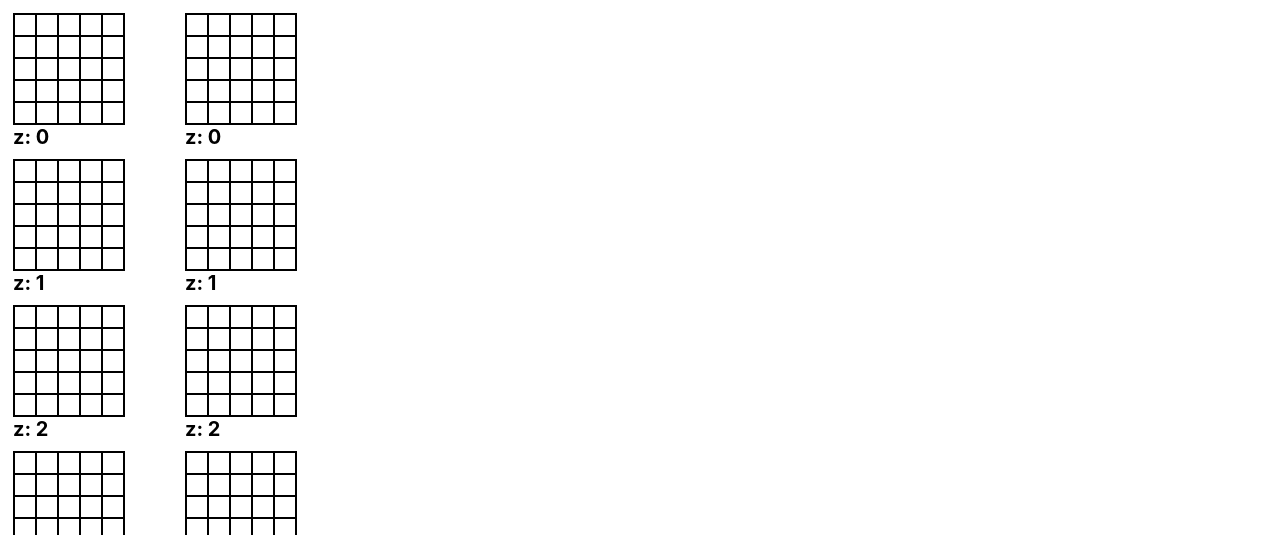
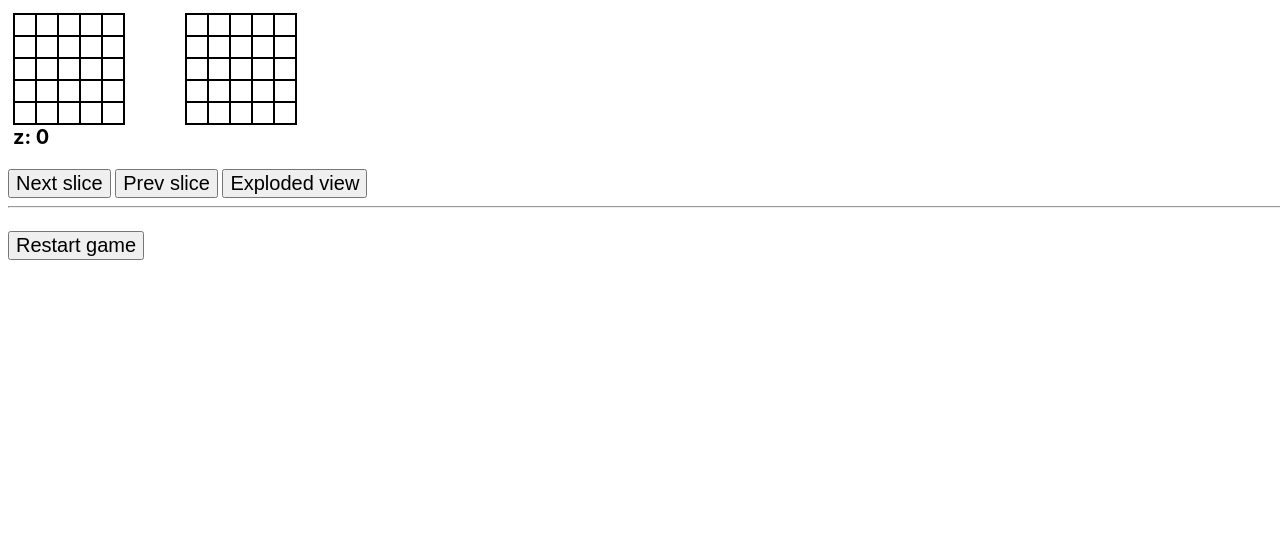
Before and after one commit to alwaysandy/3D-Battleship-js, a Flask app: page /game in a window 1280 px wide. Shown: the top 535 px of the page. Run offline with Flask 2, Linux system fonts and the light colour scheme; some libraries are stand-ins or nearby versions.

Commit message:
Add slice and explosion views

```diff
--- a/static/game.js
+++ b/static/game.js
@@ -1,13 +1,15 @@
 function createBoardDivs() {
     const container = document.querySelector('.flex-container');
-    const boardRows = [];
     let boardRow, boardNode;
     for (let i = 0; i < 2; i++) {
         for (let z = 0; z < BOARD_SIZE; z++) {
             if (i === 0) {
                 boardRow = document.createElement('div');
+                if (z !== 0) {
+                    boardRow.classList.add('hidden');
+                }
                 boardRow.classList.add('board-row');
-                boardRows.push(boardRow);
+                boardRowNodes.push(boardRow);
                 playerBoardNodes.push([]);
             } else {
                 opBoardNodes.push([]);
@@ -52,18 +54,17 @@ function createBoardDivs() {
                 }
                 boardNode.appendChild(line);
             }
-            const zP = document.createElement('p');
-            zP.classList.add('zInfo');
-            zP.textContent = "z: " + z;
-            boardNode.appendChild(zP);
-            if (i === 1) {
-                zP.classList.add('opZInfo');
+            if (i === 0) {
+                const zP = document.createElement('p');
+                zP.classList.add('zInfo');
+                zP.textContent = "z: " + z;
+                boardNode.appendChild(zP);
             }
-            boardRows[z].appendChild(boardNode);
+            boardRowNodes[z].appendChild(boardNode);
         }
     }
 
-    boardRows.forEach(br => container.appendChild(br));
+    boardRowNodes.forEach(br => container.appendChild(br));
 }
 
 function createShotsDataArray() {
@@ -147,11 +148,74 @@ function handleClick(t) {
     }
 }
 
+function displayNextSlice() {
+    if (slice === 4) {
+        return;
+    }
+
+    boardRowNodes[slice].classList.add('hidden');
+    slice++;
+    boardRowNodes[slice].classList.remove('hidden');
+}
+
+function displayPrevSlice() {
+    if (slice === 0) {
+        return;
+    }
+    boardRowNodes[slice].classList.add('hidden');
+    slice--;
+    boardRowNodes[slice].classList.remove('hidden');
+}
+
+function displayExplodedView() {
+    const sliceViewButton = document.querySelector('#slice-view');
+    const explodedViewButton = document.querySelector('#exploded-view');
+    const nextSliceButton = document.querySelector('#next-slice');
+    const prevSliceButton = document.querySelector('#prev-slice');
+
+    for (let n of boardRowNodes) {
+        n.classList.remove('hidden');
+    }
+    sliceViewButton.classList.remove('hidden');
+    explodedViewButton.classList.add('hidden');
+    nextSliceButton.classList.add('hidden');
+    prevSliceButton.classList.add('hidden');
+}
+
+function displaySliceView() {
+    const explodedViewButton = document.querySelector('#exploded-view');
+    const sliceViewButton = document.querySelector('#slice-view');
+    const nextSliceButton = document.querySelector('#next-slice');
+    const prevSliceButton = document.querySelector('#prev-slice');
+
+    for (let i = 0; i < boardRowNodes.length; i++) {
+        if (i !== slice) {
+            boardRowNodes[i].classList.add('hidden');
+        }
+    }
+    explodedViewButton.classList.remove('hidden');
+    sliceViewButton.classList.add('hidden');
+    nextSliceButton.classList.remove('hidden')
+    prevSliceButton.classList.remove('hidden')
+}
+
 function addEventListeners() {
     const opTiles = document.querySelectorAll('.op-tile');
     opTiles.forEach(tile => tile.addEventListener('click', handleClick));
     const restartGame = document.querySelector('#restart-game-button');
     restartGame.addEventListener('click', () => socket.emit("restart_game"));
+
+    const nextSlice = document.querySelector('#next-slice');
+    nextSlice.addEventListener('click', displayNextSlice);
+
+    const prevSlice = document.querySelector('#prev-slice');
+    prevSlice.addEventListener('click', displayPrevSlice);
+
+    const explodedViewButton = document.querySelector('#exploded-view');
+    explodedViewButton.addEventListener('click', displayExplodedView);
+
+    const sliceViewButton = document.querySelector('#slice-view');
+    sliceViewButton.addEventListener('click', displaySliceView);
 }
 
 function clearEventListeners() {
@@ -165,10 +229,12 @@ function clearEventListeners() {
 const BOARD_SIZE = 5;
 const playerBoardNodes = [];
 const opBoardNodes = [];
+const boardRowNodes = [];
 createBoardDivs();
 const shots = createShotsDataArray();
 let ships = [];
 let turn;
+let slice = 0;
 const messageNode = document.querySelector('.message');
 
 let socket = io();
--- a/templates/game.html
+++ b/templates/game.html
@@ -11,8 +11,12 @@
 </head>
 <body>
     <div class="flex-container"></div>
+    <button id="next-slice">Next slice</button>
+    <button id="prev-slice">Prev slice</button>
+    <button id="exploded-view">Exploded view</button>
+    <button id="slice-view" class="hidden">Slice view</button>
+    <hr>
     <p class="message"></p>
-    <hr>
     <button id="restart-game-button">Restart game</button>
 </body>
 </html>
```
